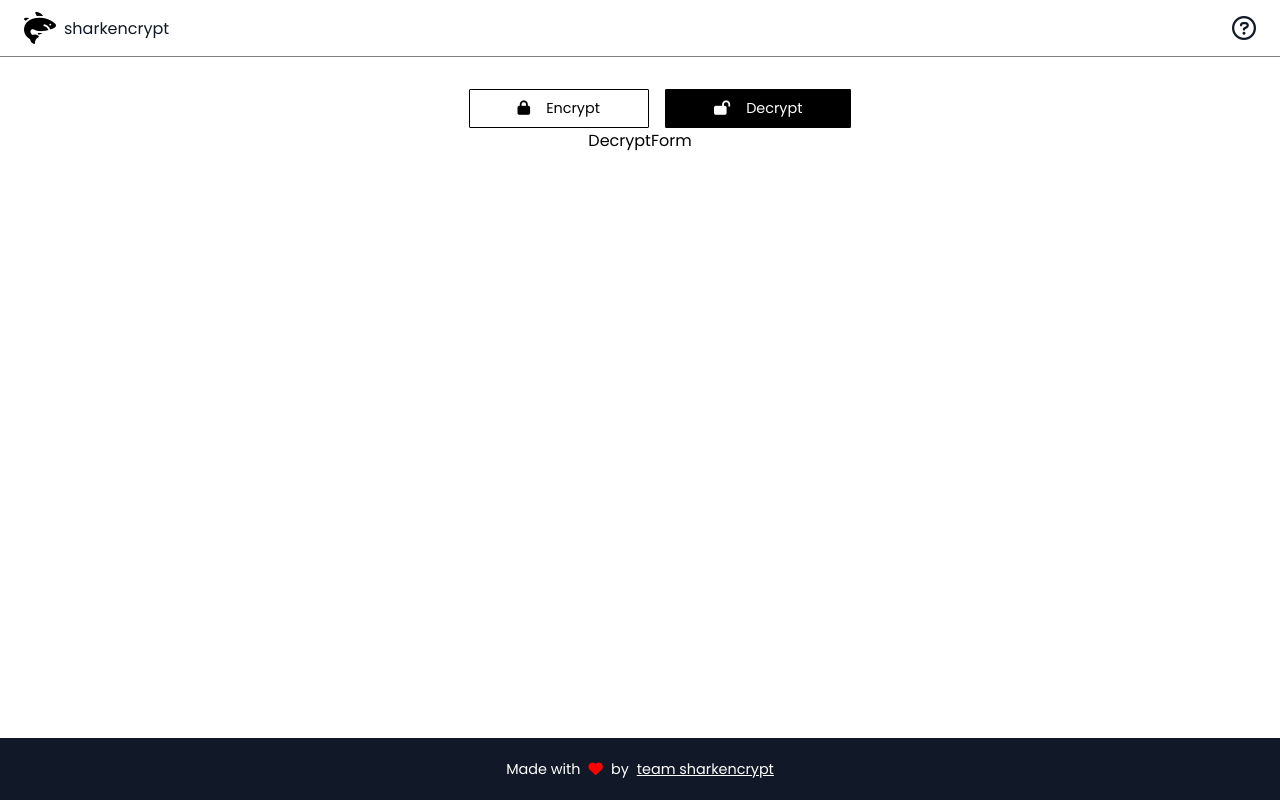
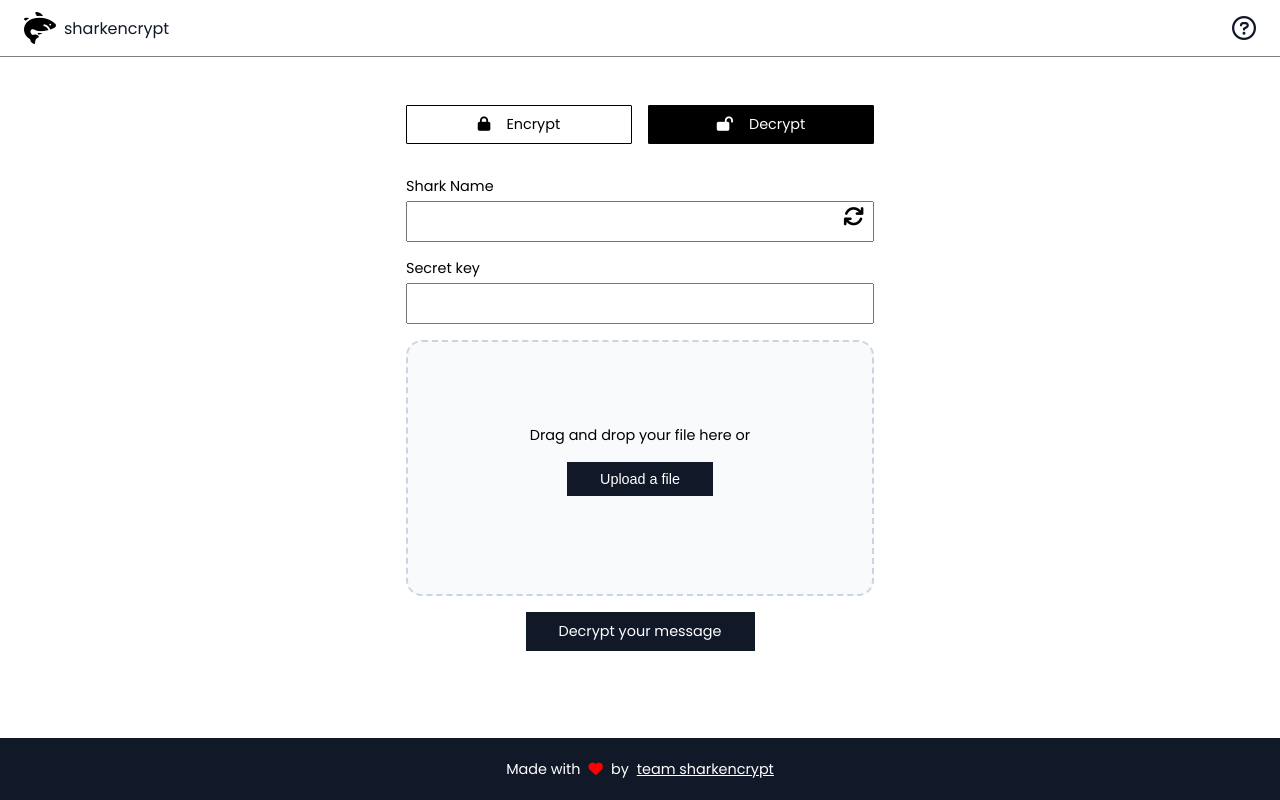
Before and after one commit to kedaroo/shark-encrypt, a React (Create React App) app: page / in a window 1280 px wide. Both pictures are taken after a click on the button "Decrypt". Built offline with nearby package versions, Linux system fonts and the light colour scheme.

Commit message:
style: decrypt form

```diff
--- /dev/null
+++ b/src/components/DragDropFile/DragDropFile.jsx
@@ -0,0 +1,87 @@
+import React, { useState, useRef } from 'react';
+import PropTypes from 'prop-types';
+
+export default function DragDropFile({ handleChange }) {
+  const [dragActive, setDragActive] = useState(false);
+  const [fileName, setFileName] = useState('');
+  const inputRef = useRef(null);
+
+  const handleDrag = (e) => {
+    e.preventDefault();
+    e.stopPropagation();
+    if (e.type === 'dragenter' || e.type === 'dragover') {
+      setDragActive(true);
+    } else if (e.type === 'dragleave') {
+      setDragActive(false);
+    }
+  };
+
+  const handleDrop = (e) => {
+    e.preventDefault();
+    e.stopPropagation();
+    setDragActive(false);
+    if (e.dataTransfer.files && e.dataTransfer.files[0]) {
+      setFileName(e.dataTransfer?.files[0].name);
+      handleChange(e);
+      // handleFiles(e.dataTransfer.files);
+    }
+  };
+
+  // triggers when file is selected with click
+  const handleFileChange = (e) => {
+    e.preventDefault();
+    e.stopPropagation();
+    if (e.target.files && e.target.files[0]) {
+      handleChange(e);
+      setFileName(e.target.files[0].name);
+      // handleFiles(e.target.files);
+    }
+  };
+
+  // triggers the input when the button is clicked
+  const onButtonClick = () => {
+    inputRef.current.click();
+  };
+
+  return (
+    <div id="form-file-upload" onDragEnter={handleDrag}>
+      <input
+        ref={inputRef}
+        type="file"
+        id="input-file-upload"
+        accept="image/png"
+        onChange={handleFileChange}
+      />
+      <label
+        id="label-file-upload"
+        htmlFor="input-file-upload"
+        className={dragActive ? 'drag-active' : ''}
+      >
+        <div>
+          {fileName && <p>{fileName}</p>}
+          <p>Drag and drop your file here or</p>
+          <button
+            className="upload-button"
+            onClick={onButtonClick}
+            type="button"
+          >
+            Upload a file
+          </button>
+        </div>
+      </label>
+      {dragActive && (
+        <div
+          id="drag-file-element"
+          onDragEnter={handleDrag}
+          onDragLeave={handleDrag}
+          onDragOver={handleDrag}
+          onDrop={handleDrop}
+        />
+      )}
+    </div>
+  );
+}
+
+DragDropFile.propTypes = {
+  handleChange: PropTypes.func.isRequired,
+};
--- /dev/null
+++ b/src/css/components/dragdropfile.css
@@ -0,0 +1,52 @@
+#form-file-upload {
+  height: 16rem;
+  width: 100%;
+  margin-top: 1rem;
+  max-width: 100%;
+  text-align: center;
+  position: relative;
+}
+
+#input-file-upload {
+  display: none;
+}
+
+#label-file-upload {
+  height: 100%;
+  display: flex;
+  align-items: center;
+  justify-content: center;
+  border-width: 2px;
+  border-radius: 1rem;
+  border-style: dashed;
+  border-color: #cbd5e1;
+  background-color: #f8fafc;
+}
+
+#label-file-upload.drag-active {
+  background-color: #ffffff;
+}
+
+.upload-button {
+  cursor: pointer;
+  padding: 0.25rem;
+  font-size: 1rem;
+  border: none;
+  font-family: 'Oswald', sans-serif;
+  background-color: transparent;
+}
+
+.upload-button:hover {
+  text-decoration-line: underline;
+}
+
+#drag-file-element {
+  position: absolute;
+  width: 100%;
+  height: 100%;
+  border-radius: 1rem;
+  top: 0px;
+  right: 0px;
+  bottom: 0px;
+  left: 0px;
+}
--- a/src/css/components/tab.css
+++ b/src/css/components/tab.css
@@ -1,6 +1,7 @@
 main {
   max-width: 500px;
   margin: 2rem auto 1rem auto;
+  padding: 1rem;
 }
 
 .tabs {
@@ -12,10 +13,15 @@ main {
   font-style: 0.9rem;
 }
 
+.tabs li {
+  width: 50%;
+}
+
 .tabs button {
   background: none;
   border: 1px solid black;
-  padding: 0.5rem 3rem;
+  width: 100%;
+  padding: 0.5rem;
   border-radius: 1px;
   font-size: 0.9rem;
 }
@@ -28,3 +34,8 @@ main {
 .tabs i {
   margin-right: 1rem;
 }
+
+ul {
+  margin: 0;
+  padding: 0;
+}
--- a/src/css/style.css
+++ b/src/css/style.css
@@ -4,6 +4,7 @@
 @import './base/root.css';
 @import './base/reset.css';
 
+@import './components/dragdropfile.css';
 @import './components/footer.css';
 @import './components/form.css';
 @import './components/header.css';
--- a/src/features/Decrypt/DecryptForm.jsx
+++ b/src/features/Decrypt/DecryptForm.jsx
@@ -1,5 +1,43 @@
-import React from 'react';
+import React, { useState } from 'react';
+import DragDropFile from '../../components/DragDropFile/DragDropFile';
 
 export default function DecryptForm() {
-  return <div>DecryptForm</div>;
+  const [imageError, setimageError] = useState('');
+
+  const handleFileChange = (e) => {
+    const selected = e.target.files?.[0] || e.dataTransfer?.files[0];
+
+    if (!selected) {
+      setimageError('please select a file');
+      return;
+    }
+    if (!selected.type.includes('image')) {
+      setimageError('selected file must be an image');
+      return;
+    }
+
+    setimageError(null);
+  };
+
+  return (
+    <form className="form encrypt-form">
+      <div className="refresh">
+        <label htmlFor="shark-name">
+          Shark Name
+          <input type="text" id="shark-name" />
+        </label>
+        <i className="fa-solid fa-arrows-rotate refresh-icon" />
+      </div>
+      <label htmlFor="secret-key" className="mt-md">
+        Secret key
+        <input type="text" id="secret-key" />
+      </label>
+      <DragDropFile handleChange={handleFileChange} />
+      {imageError && <div className="error">{imageError}</div>}
+
+      <div>
+        <button type="button">Decrypt your message</button>
+      </div>
+    </form>
+  );
 }
```
